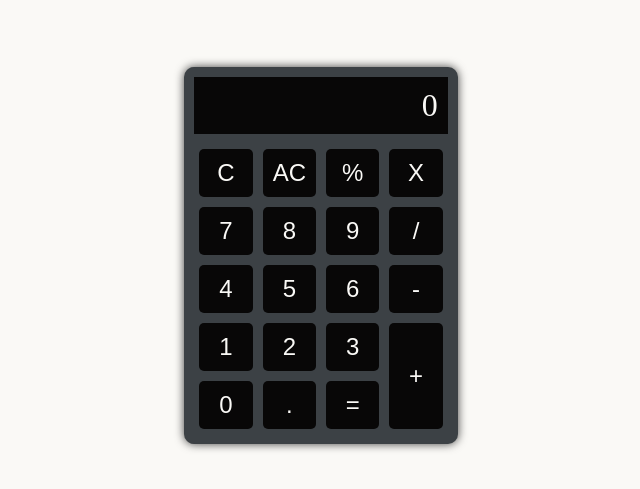
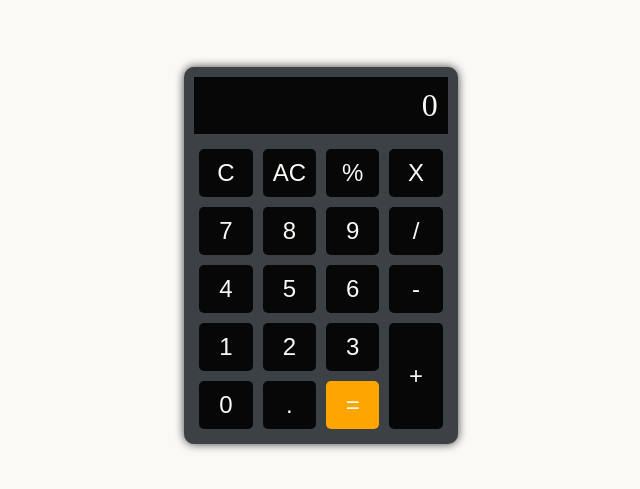
Before and after one commit to Arshad-Siddiqui/calculator, a React (Vite) app: page / in a window 1280 px wide. Shown: the part 145-634 px from the top of the page, without its empty margins (319-959 px from the left). Built offline with nearby package versions, Linux system fonts and the light colour scheme.

Commit message:
Give equals button its own color

```diff
--- a/src/components/Button.tsx
+++ b/src/components/Button.tsx
@@ -3,9 +3,10 @@ import ButtonProps from "../types/ButtonProps"
 export default function Button (props: ButtonProps) {
   const children = props.children
   const isTall = children == '+' ? 'plus' : ''
+  const isEqual = children == '=' ? 'equal' : ''
 
   return (
-    <button className={`button ${isTall}`} onClick={props.onClick}>
+    <button className={`button ${isTall} ${isEqual}`} onClick={props.onClick}>
       {children}
     </button>
   )
--- a/src/index.css
+++ b/src/index.css
@@ -51,3 +51,7 @@ body {
 .plus {
   grid-row: span 2;
 }
+
+.equal {
+  background-color: orange;
+}
```
